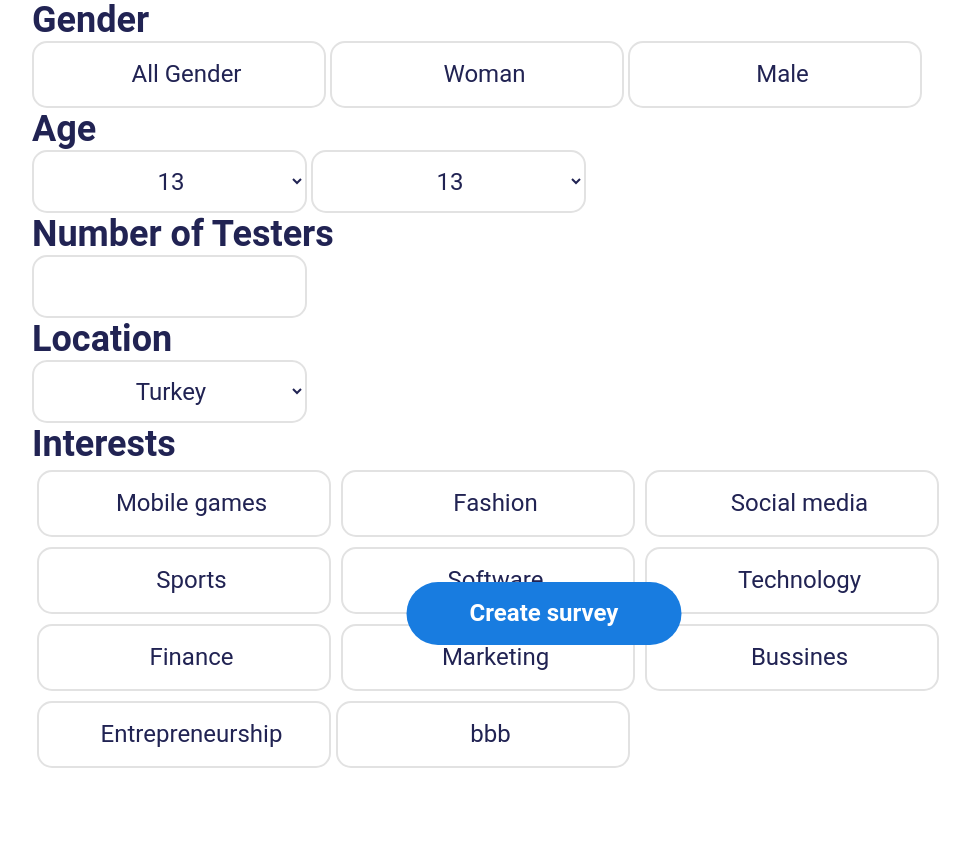
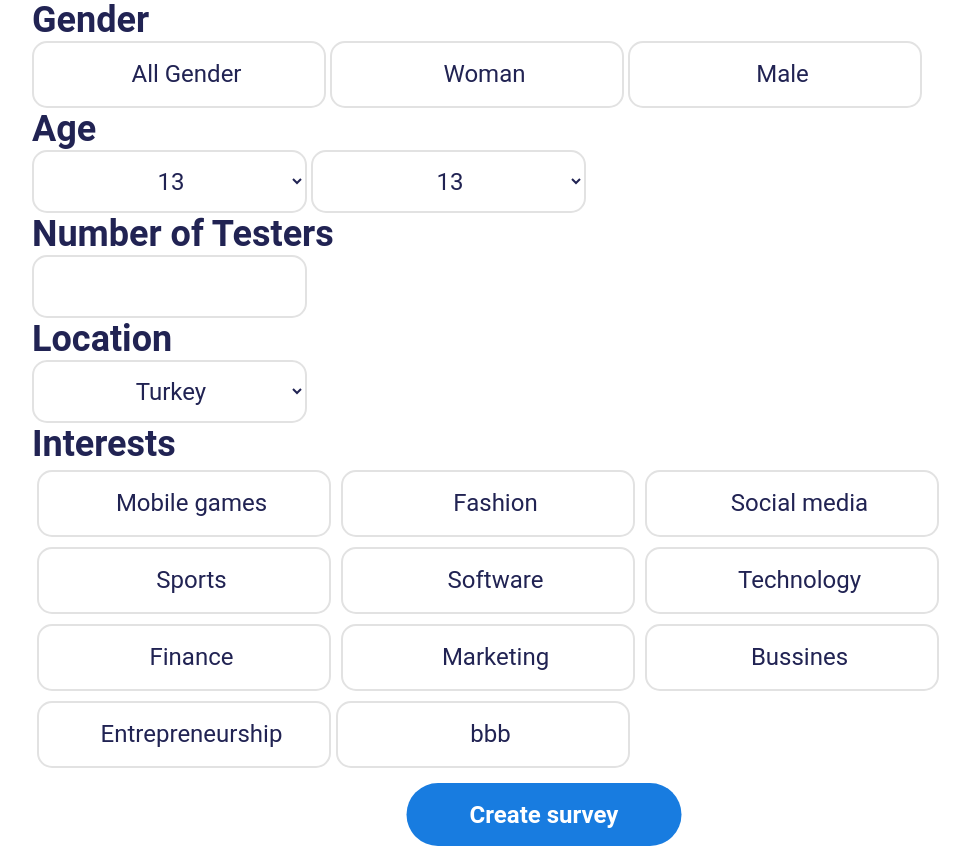
Before and after one commit to nascono/usermagic, a PHP site: page /target_customer_panel.php in a window 1280 px wide. Shown: the part 147-993 px from the top of the page, without its empty margins (96-1066 px from the left). Before the commit the page ends 915 px from the top, so only its background shows below. Run offline with PHP 8.4, Linux system fonts and the light colour scheme; the visitor is signed in with stand-in values (Sample User, id 1).

Commit message:
Update target_customer_panel.css

```diff
--- a/styles/page_by_page/target_customer_panel.css
+++ b/styles/page_by_page/target_customer_panel.css
@@ -31,8 +31,8 @@ line-height:275px;
 }
 .select_box_submit_button
 {
-position: fixed;
-bottom: 1%;
+position: relative;
+margin-top: 1%;
 width: 275px;
 height: 63px;
 background: #187CE0;
@@ -48,6 +48,6 @@ display: inline-block;
 overflow: hidden;
 cursor: pointer;
 
-left: 50%;
+margin-left: 50%;
 transform: translateX(-50%);
 }
```
